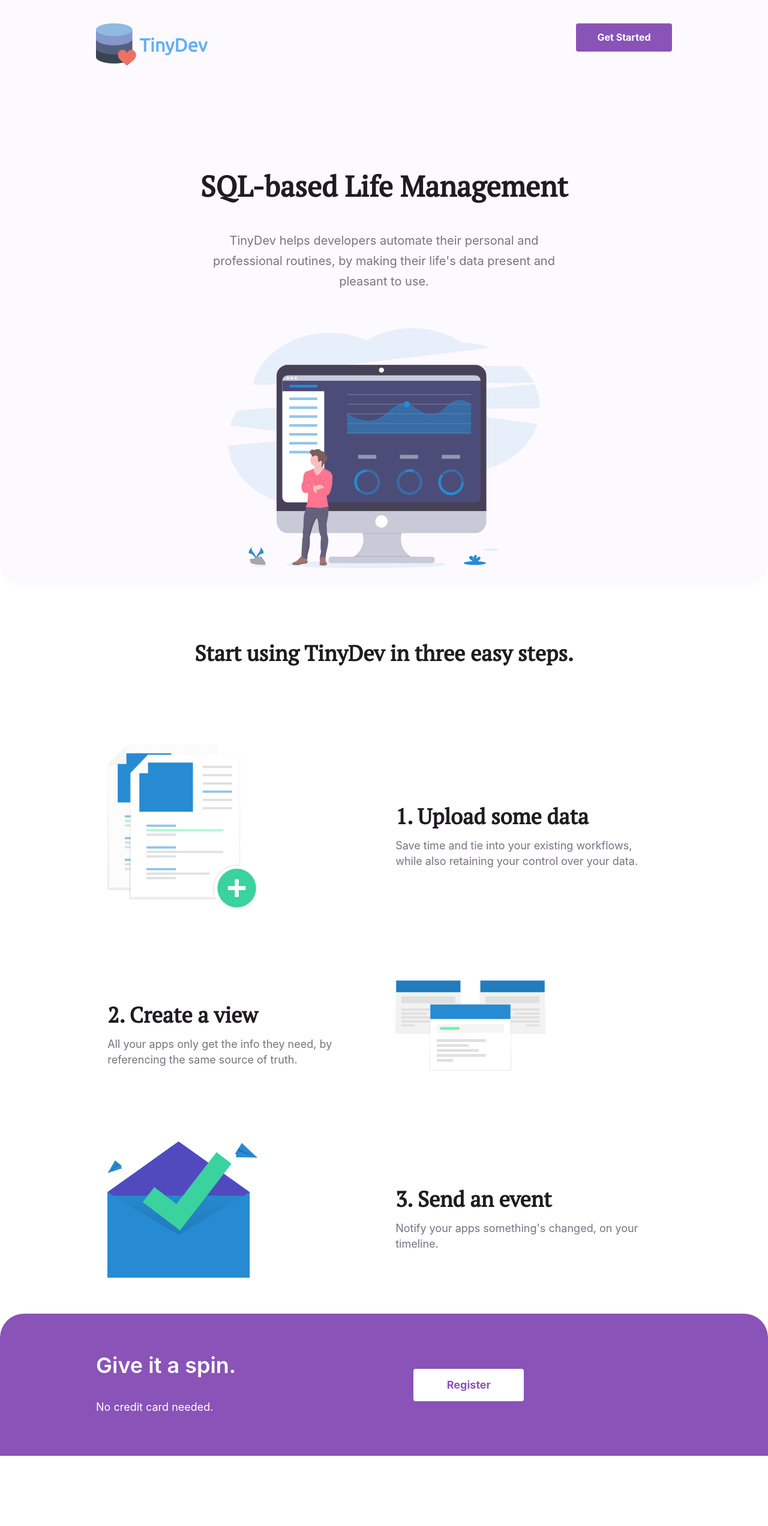
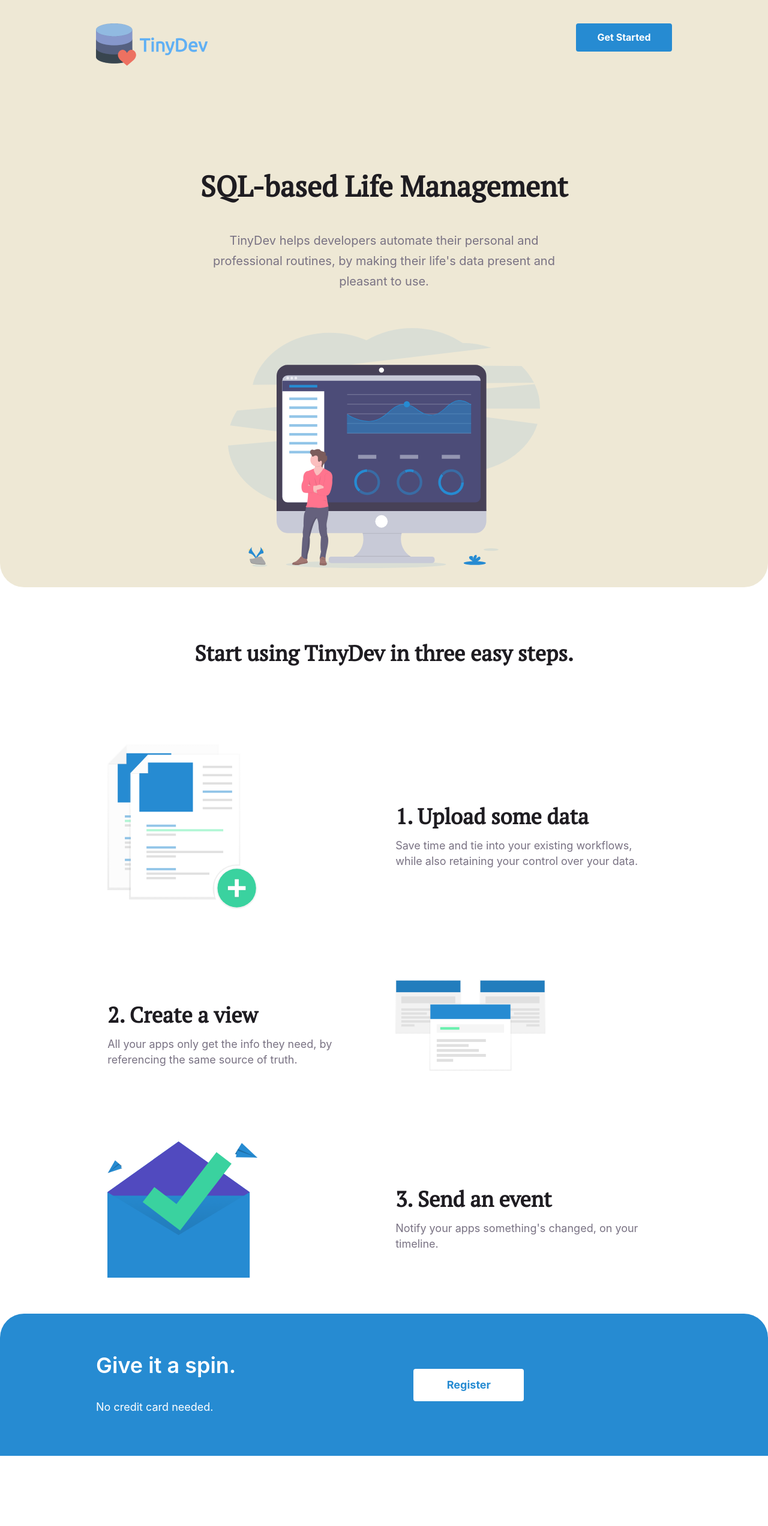
Before and after one commit to yingw787/tinydevcrm-landing-v2, a Gatsby site: page / in a window 1280 px wide. Shown: the top 2544 px of the page at 60% size. Built offline with nearby package versions, Linux system fonts and the light colour scheme; Gatsby itself is replaced by a stand-in of ours.

Commit message:
Update misc files.

```diff
--- a/static/styles/_all.scss
+++ b/static/styles/_all.scss
@@ -1,3 +1,5 @@
+@import './solarized.scss';
+
 $break-small: 719px;
 
 body {
@@ -15,15 +17,15 @@
   }
 
   a {
-    color: #8953B7;
+    color: $blue;
 
     &:hover, &:active {
-      color: #8953b7;
+      color: $blue;
     }
   }
 
   header {
-    background-color: #FDFAFF;
+    background-color: $base2;
     display: block;
     padding: 39px 0;
 
@@ -47,7 +49,7 @@
           font-size: 16px;
           line-height: 47px;
           display: block;
-          background: #8953B7;
+          background: $blue;
           border-radius: 4px;
           text-align: center;
           color: #FFFFFF;
@@ -81,7 +83,7 @@
   .page-header {
     text-align: center;
     padding: 100px 10px 100px 10px;
-    background-color: #fdfaff;
+    background-color: $base2;
     border-radius: 0px 0px 40px 40px;
 
     h1 {
@@ -191,7 +193,7 @@
   }
 
   .call-to-action {
-    background-color: #8953B7;
+    background-color: $blue;
     color: #ffffff;
     padding: 65px 0;
     border-radius: 40px 40px 0px 0px;
@@ -232,7 +234,7 @@
         justify-content: center;
         font-weight: bold;
         flex-direction: column;
-        color: #8953B7;
+        color: $blue;
 
         @media screen and (max-width: $break-small) {
           margin: 0 auto;
@@ -299,7 +301,7 @@
   }
 
   .bg-color {
-    background-color: #fdfaff;
+    background-color: $base2;
     padding: 52px 0;
   }
 
@@ -377,14 +379,14 @@
               color: #797283;
 
               &:hover, &:active {
-                color: #8953b7;
+                color: $blue;
               }
             }
           }
         }
 
         .links__special {
-          background-color: #8953b7;
+          background-color: $blue;
           color: #ffffff;
           border-radius: 4px;
           padding: 2px 5px;
```
